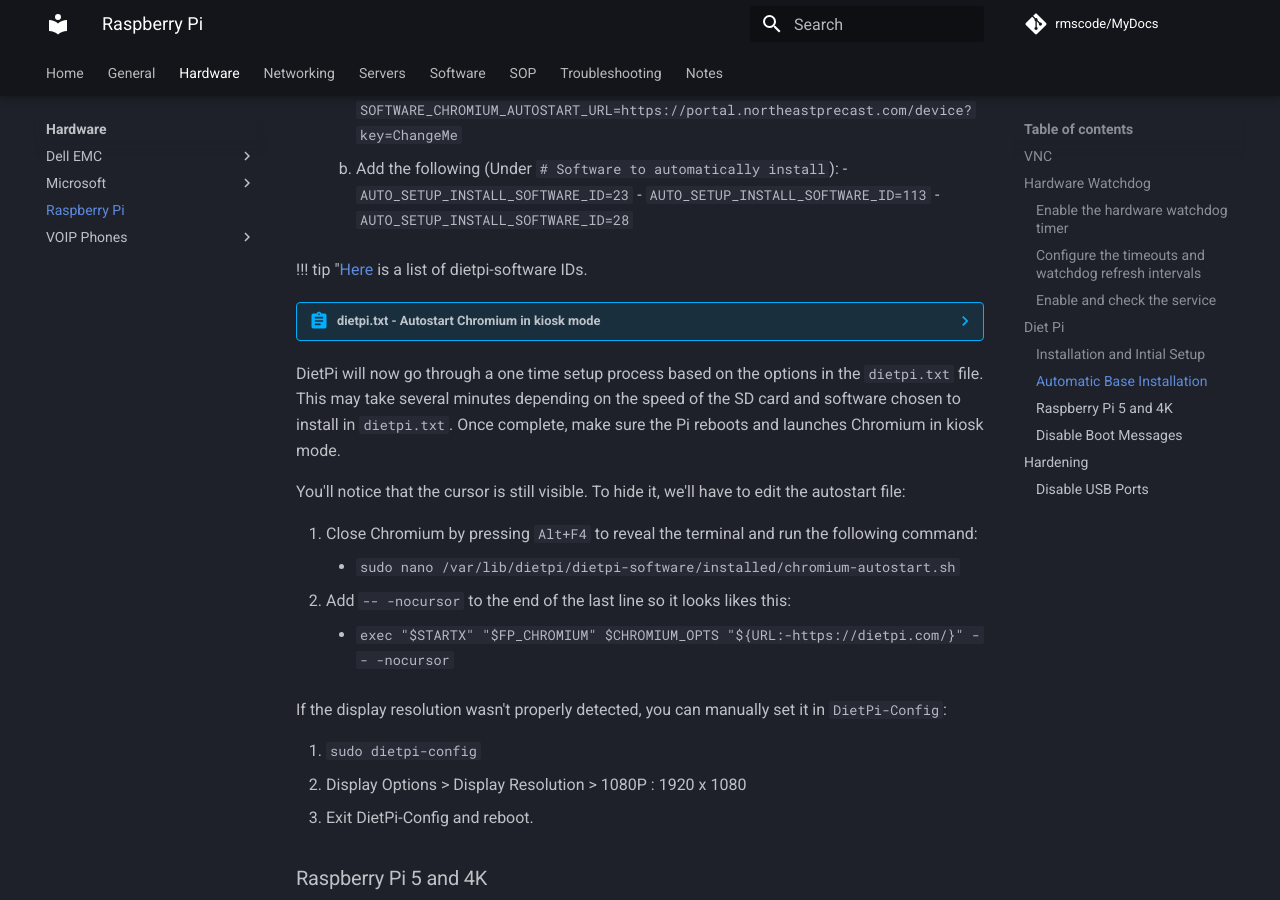
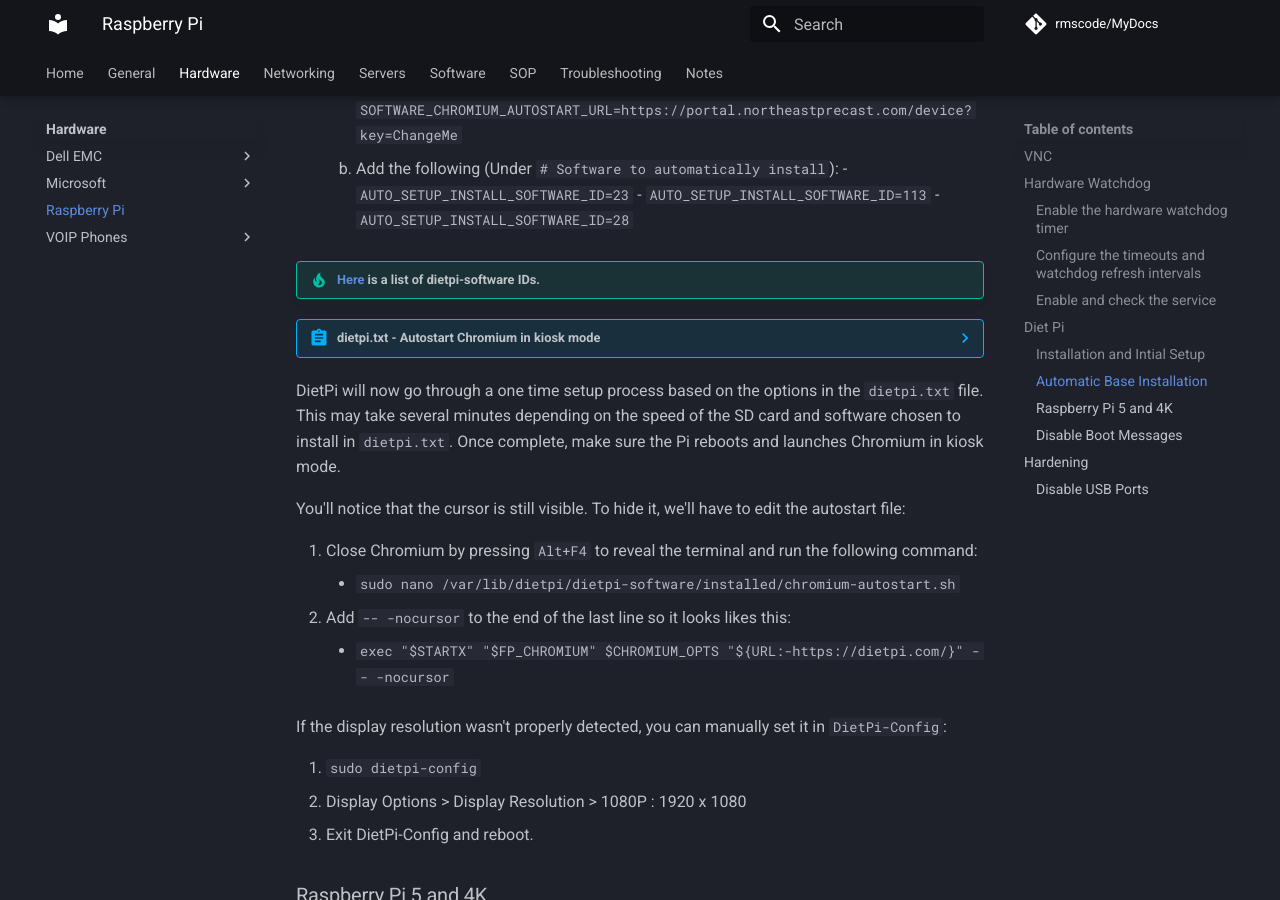
Before and after one commit to rmscode/binary-garden, an MkDocs documentation site: the page built from docs/hardware/raspberrypi.md, in a window 1280 px wide and 900 px high, scrolled down 4092 px. Built offline with MkDocs 1.6.1 and Material for MkDocs 9.7.7, drawn with Linux system fonts in a browser that asks for light colours; comment, search, counter and statistics services are not loaded.

Commit message:
Update raspberrypi.md

```diff
--- a/docs/hardware/raspberrypi.md
+++ b/docs/hardware/raspberrypi.md
@@ -167,7 +167,7 @@
             - `AUTO_SETUP_INSTALL_SOFTWARE_ID=113`
             - `AUTO_SETUP_INSTALL_SOFTWARE_ID=28`
 
-!!! tip "[Here](https://github.com/MichaIng/DietPi/wiki/DietPi-Software-list) is a list of dietpi-software IDs.
+!!! tip "[Here](https://github.com/MichaIng/DietPi/wiki/DietPi-Software-list) is a list of dietpi-software IDs."
 
 ??? abstract "dietpi.txt - Autostart Chromium in kiosk mode"
 
```
